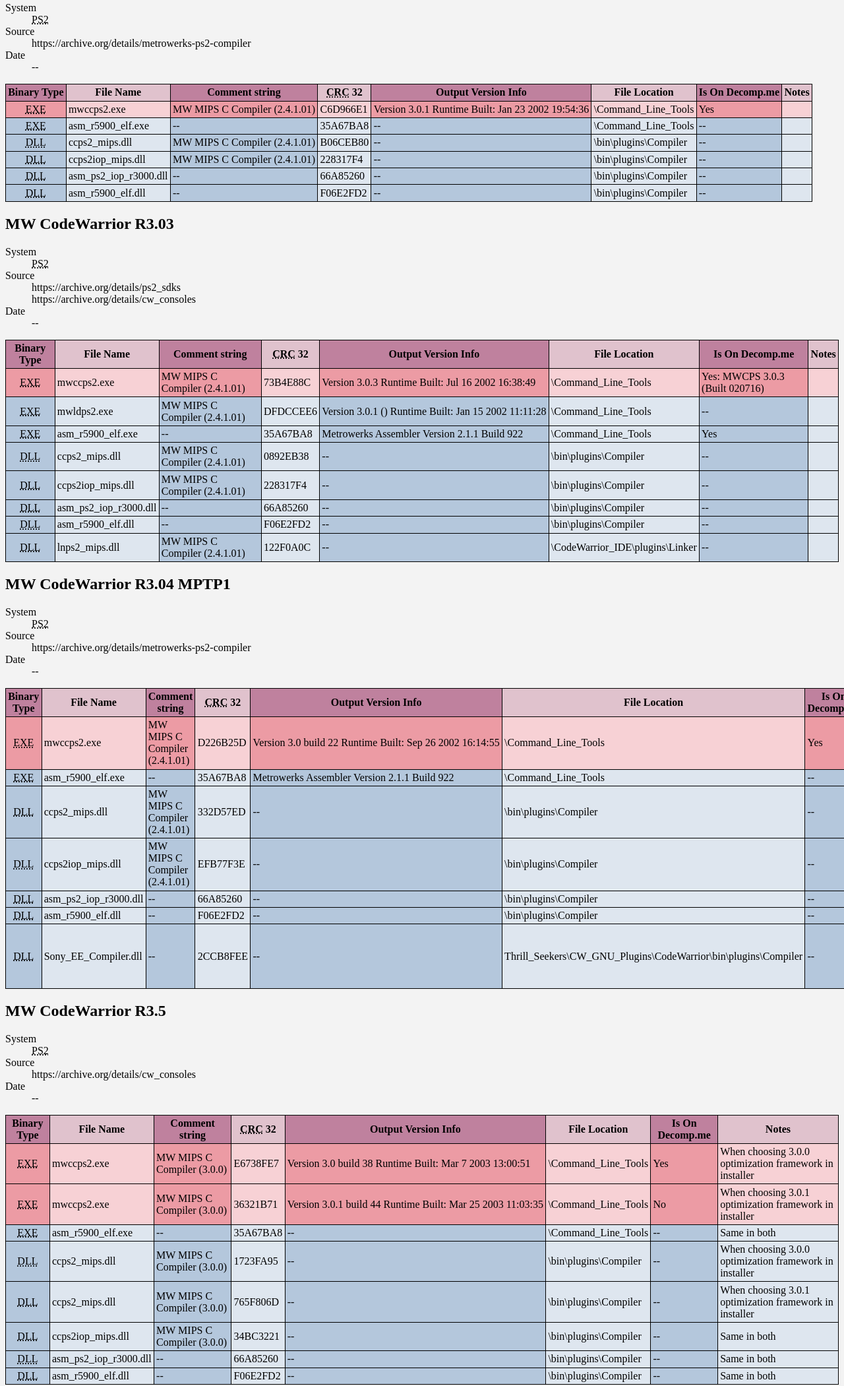
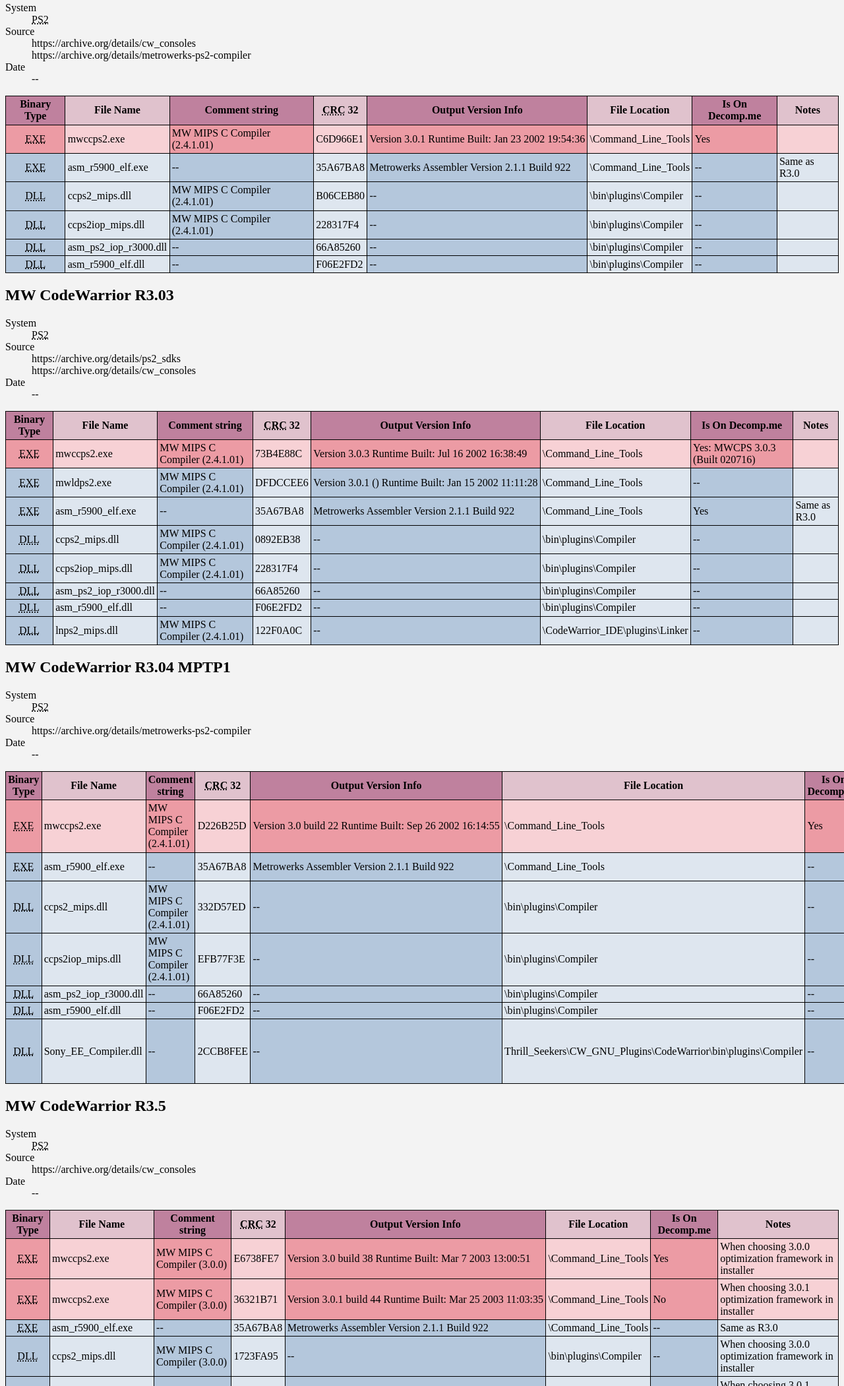
Before and after one commit to Daniel-McCarthy/MW, a plain HTML site: page docs/index.html in a window 1280 px wide. Shown: the part 1658-3759 px from the top of the page at 66% size. Drawn offline with Linux system fonts and the light colour scheme.

Commit message:
Adds runtime output for R3.0 assembler and updates all versions that use it
Adds runtime output text (version number) for the R3.0 assembler and updates all versions that use the same assembler with this info and adds comments pointing out that they're a match for the binary introduced in R3.0

Adds cw_consoles as a source for R3.01

```diff
--- a/docs/index.html
+++ b/docs/index.html
@@ -302,6 +302,7 @@
       <dt>System</dt>
       <dd><abbr title="PlayStation 2">PS2</abbr></dd>
       <dt>Source</dt>
+      <dd>https://archive.org/details/cw_consoles</dd>
       <dd>https://archive.org/details/metrowerks-ps2-compiler</dd>
       <dt>Date</dt>
       <dd>--</dd>
@@ -332,10 +333,10 @@
         <td>asm_r5900_elf.exe</td>
         <td>--</td>
         <td>35A67BA8</td>
-        <td>--</td>
-        <td>\Command_Line_Tools</td>
-        <td>--</td>
-        <td></td>
+        <td>Metrowerks Assembler Version 2.1.1 Build 922</td>
+        <td>\Command_Line_Tools</td>
+        <td>--</td>
+        <td>Same as R3.0</td>
       </tr>
       <tr>
         <td><abbr title="Dynamic Link Library">DLL</abbr></td>
@@ -427,7 +428,7 @@
         <td>Metrowerks Assembler Version 2.1.1 Build 922</td>
         <td>\Command_Line_Tools</td>
         <td>Yes</td>
-        <td></td>
+        <td>Same as R3.0</td>
       </tr>
       <tr>
         <td><abbr title="Dynamic Link Library">DLL</abbr></td>
@@ -520,7 +521,7 @@
         <td>Metrowerks Assembler Version 2.1.1 Build 922</td>
         <td>\Command_Line_Tools</td>
         <td>--</td>
-        <td></td>
+        <td>Same as R3.0</td>
       </tr>
       <tr>
         <td><abbr title="Dynamic Link Library">DLL</abbr></td>
@@ -618,10 +619,10 @@
         <td>asm_r5900_elf.exe</td>
         <td>--</td>
         <td>35A67BA8</td>
-        <td>--</td>
-        <td>\Command_Line_Tools</td>
-        <td>--</td>
-        <td>Same in both</td>
+        <td>Metrowerks Assembler Version 2.1.1 Build 922</td>
+        <td>\Command_Line_Tools</td>
+        <td>--</td>
+        <td>Same as R3.0</td>
       </tr>
       <tr>
         <td><abbr title="Dynamic Link Library">DLL</abbr></td>
@@ -816,10 +817,10 @@
         <td>asm_r5900_elf.exe</td>
         <td>--</td>
         <td>35A67BA8</td>
-        <td>--</td>
-        <td>\Command_Line_Tools</td>
-        <td>--</td>
-        <td>Same in both</td>
+        <td>Metrowerks Assembler Version 2.1.1 Build 922</td>
+        <td>\Command_Line_Tools</td>
+        <td>--</td>
+        <td>Same as R3.0. Same when selecting 3.0.0 or 3.0.1.</td>
       </tr>
       <tr>
         <td><abbr title="Dynamic Link Library">DLL</abbr></td>
```
